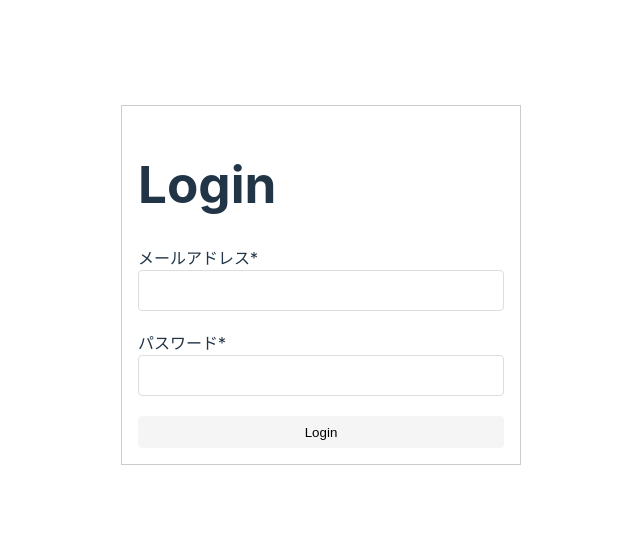
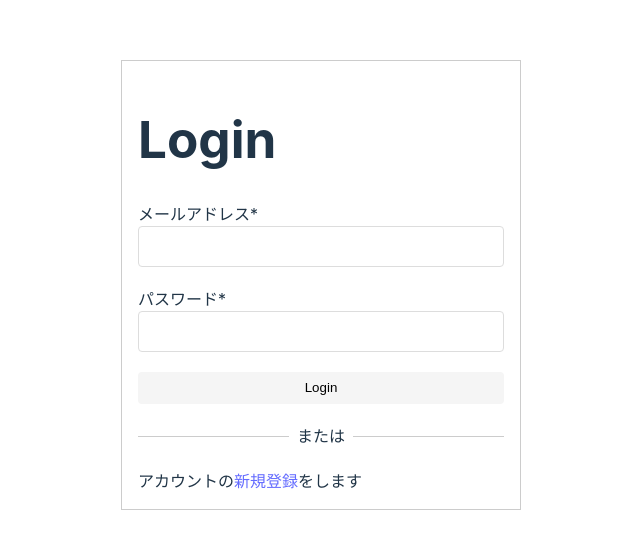
Before and after one commit to KadoProG/supabase-prac-react, a React (Vite) app: page /login in a window 1280 px wide. Shown: the part 115-664 px from the top of the page, without its empty margins (319-959 px from the left). Built offline with nearby package versions, Linux system fonts and the light colour scheme; no server answers.

Commit message:
update login design

```diff
--- /dev/null
+++ b/src/components/common/Divider.module.scss
@@ -0,0 +1,14 @@
+.divider {
+  border-bottom: 1px solid #ccc;
+  margin: 32px 0;
+  position: relative;
+  &__label {
+    background-color: #fff;
+    position: absolute;
+    top: 50%;
+    left: 50%;
+    transform: translate(-50%, -50%);
+    padding: 0 8px;
+    margin: 0;
+  }
+}
--- /dev/null
+++ b/src/components/common/Divider.tsx
@@ -0,0 +1,12 @@
+import styles from '@/components/common/Divider.module.scss';
+import React from 'react';
+
+interface DividerProps {
+  label?: string;
+}
+
+export const Divider: React.FC<DividerProps> = (props) => (
+  <div className={styles.divider}>
+    <p className={styles.divider__label}>{props.label}</p>
+  </div>
+);
--- a/src/index.scss
+++ b/src/index.scss
@@ -26,6 +26,10 @@ a {
   text-decoration: inherit;
 }
 
+p {
+  margin: 0;
+}
+
 a:hover {
   color: #535bf2;
   background: #eee;
--- a/src/pages/LoginPage.tsx
+++ b/src/pages/LoginPage.tsx
@@ -1,10 +1,12 @@
 import { Button } from '@/components/common/button/Button';
+import { Divider } from '@/components/common/Divider';
 import { LoadingWithMessage } from '@/components/common/LoadingWithMessage';
 import { TextField } from '@/components/common/TextField';
 import { useAuth } from '@/contexts/AuthContextProvider';
 import { supabase } from '@/libs/supabaseClient';
 import React, { FormEvent } from 'react';
 import { useForm } from 'react-hook-form';
+import { Link } from 'react-router-dom';
 
 export const LoginPage: React.FC = () => {
   const [error, setError] = React.useState<string | null>(null);
@@ -80,6 +82,10 @@ export const LoginPage: React.FC = () => {
           />
         </div>
         <Button type="submit">Login</Button>
+        <Divider label="または" />
+        <p>
+          アカウントの<Link to="/new">新規登録</Link>をします
+        </p>
       </form>
     </div>
   );
```
Also changed, not shown: 1 other file (tests, documents, lock files or other folders).
